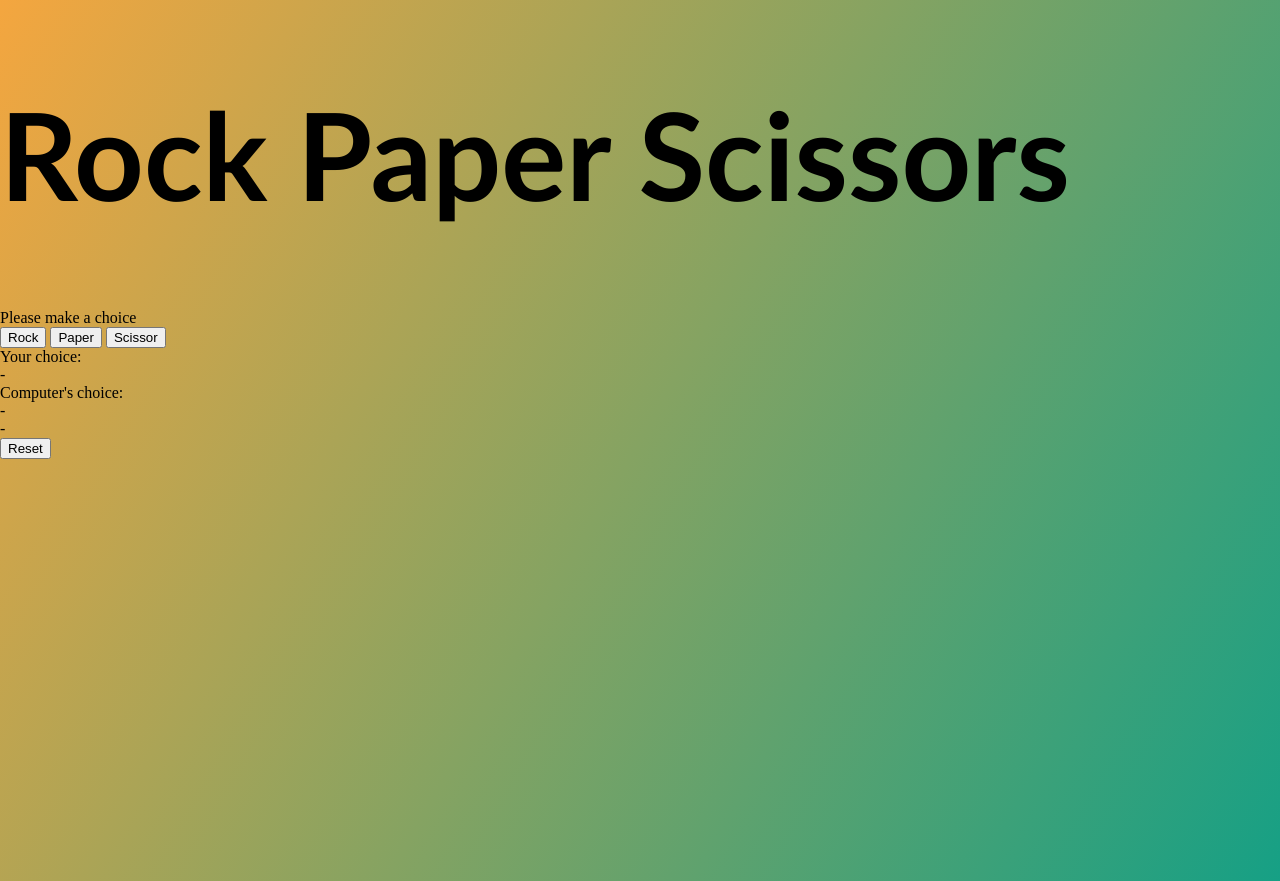
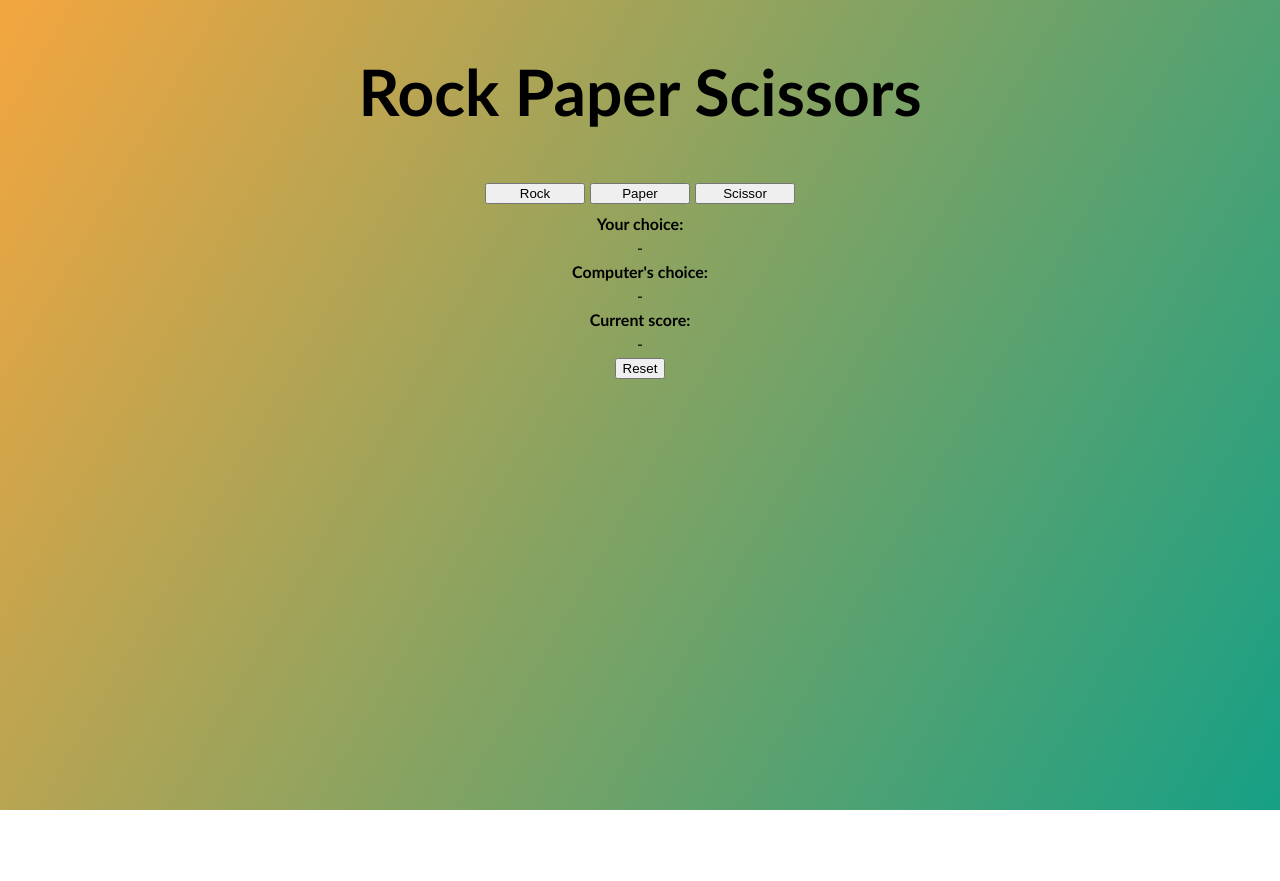
Before and after one commit to Filnis/RockPaperScissors, a plain HTML site: page index.html in a window 1280 px wide. After the commit the page ends 810 px from the top, so only its background shows below. Drawn offline with Linux system fonts and the light colour scheme.

Commit message:
Formats text

```diff
--- a/index.html
+++ b/index.html
@@ -10,20 +10,24 @@
     <div class="sign">
         <h1>Rock Paper Scissors</h1>
     </div>
-    <div>Please make a choice</div>
 
+    <div class="buttons">
         <button id="rock">Rock</button>
         <button id="paper">Paper</button>
         <button id="scissor">Scissor</button>
+    </div>
 
-    <div>Your choice:</div>
+    <div class="results">
+        <div class="bold">Your choice:</div>
         <div id="userChoice">-</div>
-    <div>Computer's choice:</div>
+        <div class="bold">Computer's choice:</div>
         <div id="computerChoice">-</div>
-
+        <div class="bold">Current score:</div>
         <div id="message">-</div>
 
         <button id="reset">Reset</button>
+    </div>
+
 
     <script src="script.js"></script>
 </body>
--- a/style.css
+++ b/style.css
@@ -3,17 +3,30 @@ body{
     margin: 0;
     padding: 0;
     background-image: linear-gradient(-60deg, #16a085 0%, #f4a63f 100%);
+    font-family: 'Gill Sans', 'Gill Sans MT', Calibri, 'Trebuchet MS', sans-serif;
 }
 
-/* .sign{
+.sign, .buttons, .results{
     display: flex;
-    height: 100vh;
+    /* height: 100vh; */
     align-items: center;
     justify-content: center;
-} */
+    gap: 5px;
+    margin: 10px;
+}
 
+.results{
+    flex-direction: column;
+}
+
+.bold{
+    font-weight: bolder;
+}
+
+button{
+    flex: 1;
+    max-width: 100px;
+}
 h1{
-    font-family: 'Gill Sans', 'Gill Sans MT', Calibri, 'Trebuchet MS', sans-serif;
-    font-size: 9.5vw;
-    color: black;
+    font-size: 5vw;
 }
```
Lines whose indentation alone changed are shown as unchanged.
